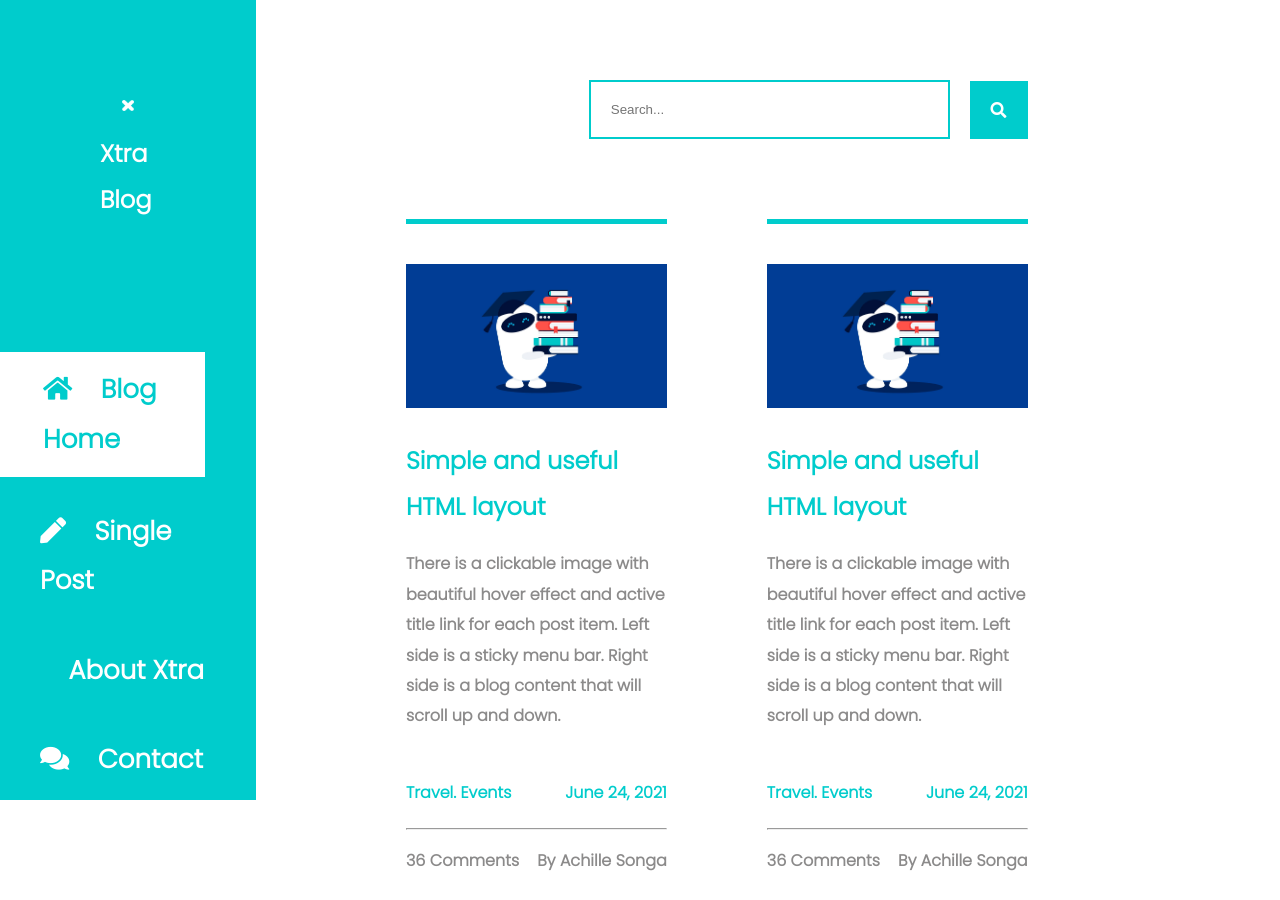
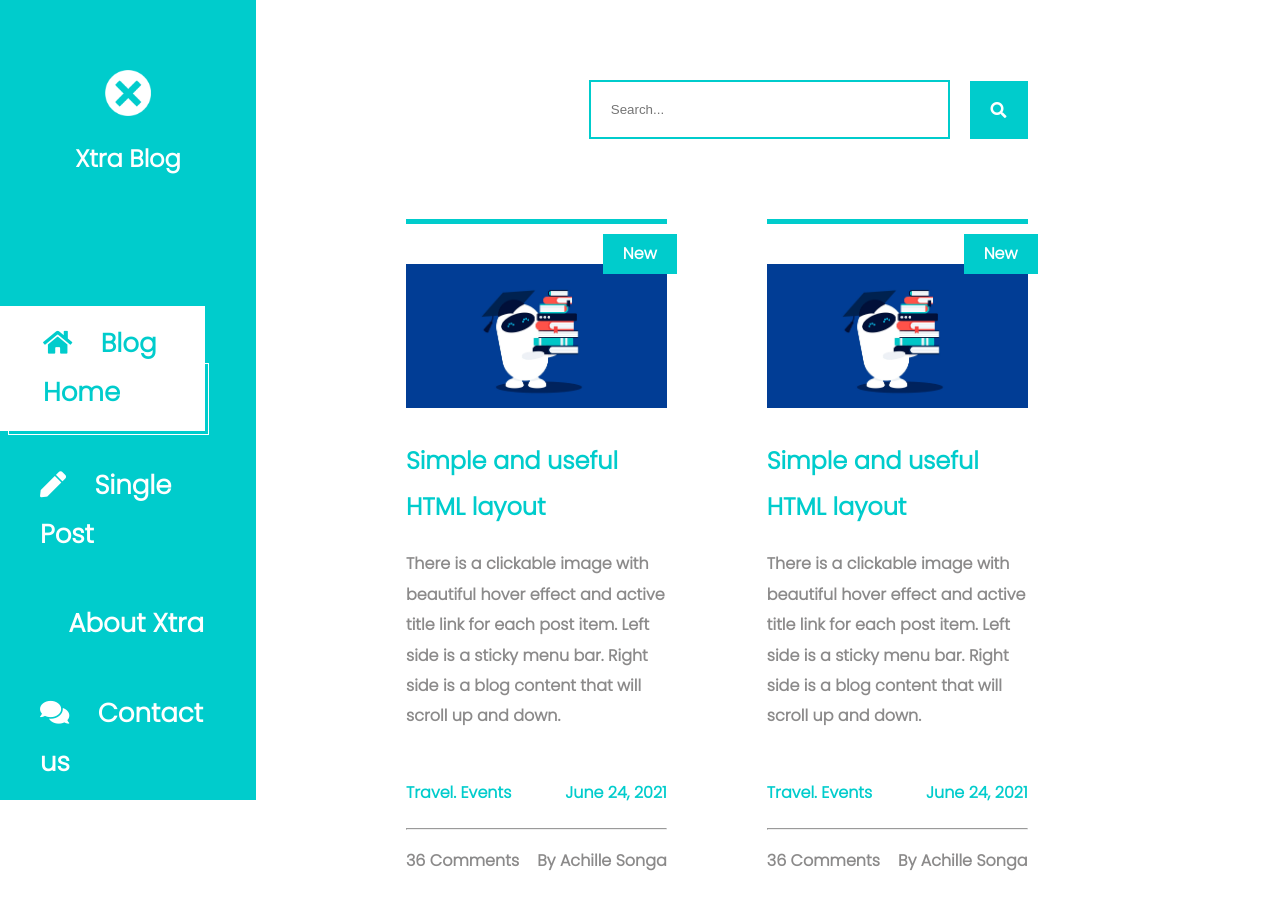
Before and after one commit to songa1/Xtra-blog-template-clone, a plain HTML site: page index.html in a window 1280 px wide. Shown: the top 900 px of the page. Drawn offline with Linux system fonts and the light colour scheme; some icons are missing.

Commit message:
I have worked on finishing the hover effect and adding a new button on new posts

```diff
--- a/css/main.css
+++ b/css/main.css
@@ -63,14 +63,13 @@ a:hover {
     flex-direction: column;
     justify-content: center;
     align-items: center;
-    padding: 100px;
+    padding: 70px;
 }
 
 .menu {
     display: flex;
     flex-direction: column;
 }
-
 
 .menu a {
     padding: 10px 0 10px 40px;
@@ -86,11 +85,40 @@ a:hover {
     background-color: #fff;
 }
 
+.menu a:hover:after {
+    content: '';
+        width: 100%;
+        height: 70px;
+        max-width: 350px;
+        display: block;
+        border: 1px solid white;
+        margin-left: -35px;
+        margin-top: -55px;
+        position: absolute;
+        z-index: -1000;
+}
+
 .home {
+    color: var(--backColor);
+    position: absolute;
+    width: 100%;
+    border: 3px solid white;
     background-color: #fff;
-    color: var(--backColor);
-    border: 3px solid white;
 }
+
+.home:after {
+    content: '';
+    width: 100%;
+    height: 70px;
+    max-width: 350px;
+    display: block;
+    border: 1px solid white;
+    margin-left: -35px;
+    margin-top: -55px;
+    position: absolute;
+    z-index: 2;
+}
+
 .home p {
     border: 1px solid white;
 }
@@ -104,7 +132,7 @@ a:hover {
 }
 
 .left #logo {
-    width: 20%;
+    width: 40%;
 }
 
 .left ul {
@@ -162,6 +190,7 @@ a:hover {
     border-top: 5px solid var(--backColor);
     padding: 40px 0px;
     margin: 0 50px;
+    position: relative;
 }
 
 .post img {
@@ -258,3 +287,12 @@ hr {
     color: var(--backColor);
     text-decoration: none;
 }
+#new {
+    position: absolute;
+    top:5px;
+    right: 0px;
+    background-color: var(--backColor);
+    padding: 5px 20px;
+    color: white;
+    margin: 5px -10px;
+}
--- a/index.html
+++ b/index.html
@@ -12,11 +12,16 @@
     <div class="container">
         <div class="left">
             <div class="logo-space">
-                <img src="./images/white-cross-icon-3.jpeg" id="logo">
-                <h2 style="font-weight: 900;">Xtra Blog</>
+                <img src="./images/x-mark-3-xxl.png" id="logo">
+                <!-- <i class="fas fa-power-off" style="width: 30%;"></i> -->
+                <h2 style="font-weight: 900;">Xtra Blog</p>
             </div>
             <div class="menu">
-                <a class="home"><i class="fa fa-home"></i>&nbsp;&nbsp;&nbsp;&nbsp;Blog Home</a>
+                <a class="home">
+                    <div class='hometext'>
+                        <i class="fa fa-home"></i>&nbsp;&nbsp;&nbsp;&nbsp;Blog Home
+                    </div>
+                </a>
                 <a><i class="fa fa-pen"></i>&nbsp;&nbsp;&nbsp;&nbsp;Single Post</a>
                 <a><i class="fa fa-users-medical"></i>&nbsp;&nbsp;&nbsp;&nbsp;About Xtra</a>
                 <a><i class="fa fa-comments"></i>&nbsp;&nbsp;&nbsp;&nbsp;Contact us</a>
@@ -37,6 +42,7 @@
                 </div>
                 <div class="posts">
                     <div class="post">
+                        <p id="new">New</p>
                         <img src="./images/image.jpg">
                         <h2>Simple and useful HTML layout</h2>
                         <p>There is a clickable image with beautiful hover effect and active title link for each post item. Left side is a sticky menu bar. Right side is a blog content that will scroll up and down.</p>
@@ -51,6 +57,7 @@
                         </div>
                     </div>
                     <div class="post">
+                        <p id="new">New</p>
                         <img src="./images/image.jpg">
                         <h2>Simple and useful HTML layout</h2>
                         <p>There is a clickable image with beautiful hover effect and active title link for each post item. Left side is a sticky menu bar. Right side is a blog content that will scroll up and down.</p>
```
Also changed, not shown: images/x-mark-3-xxl.png (added).
